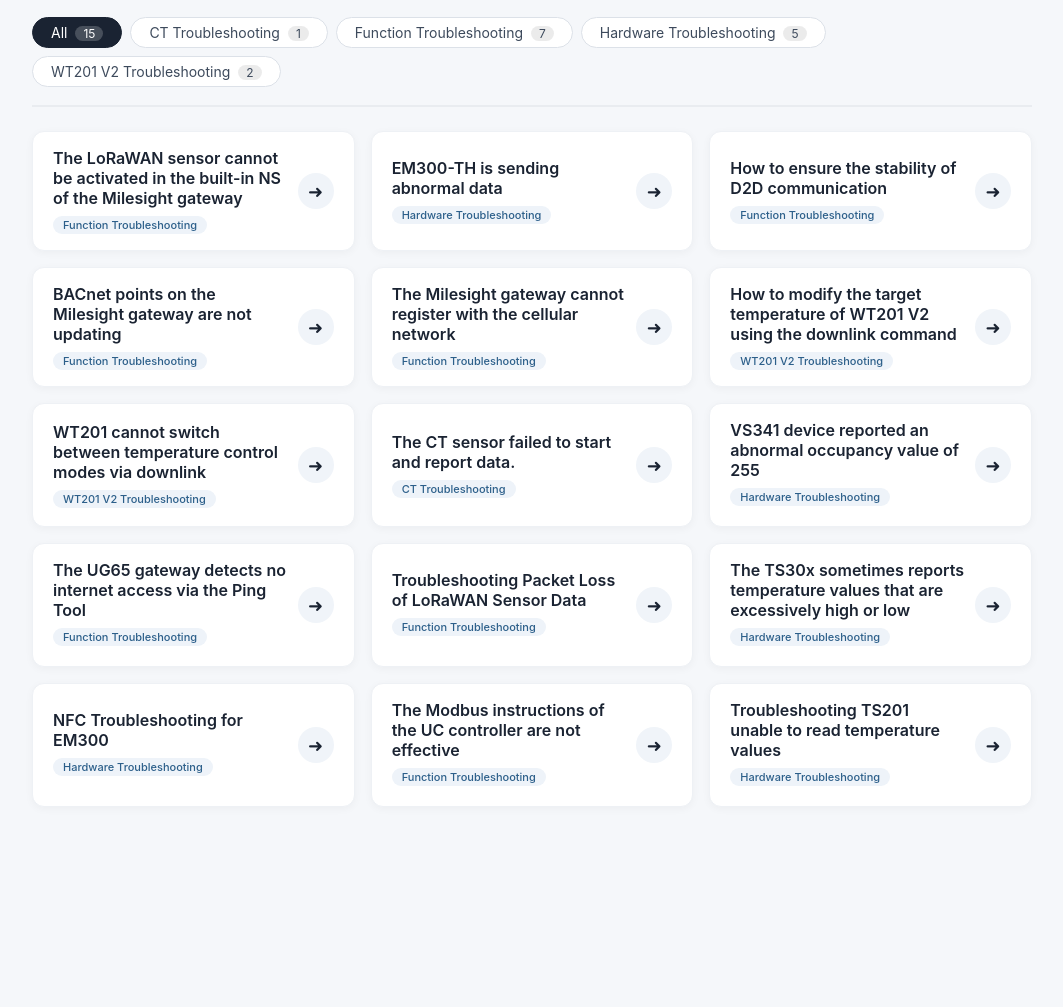
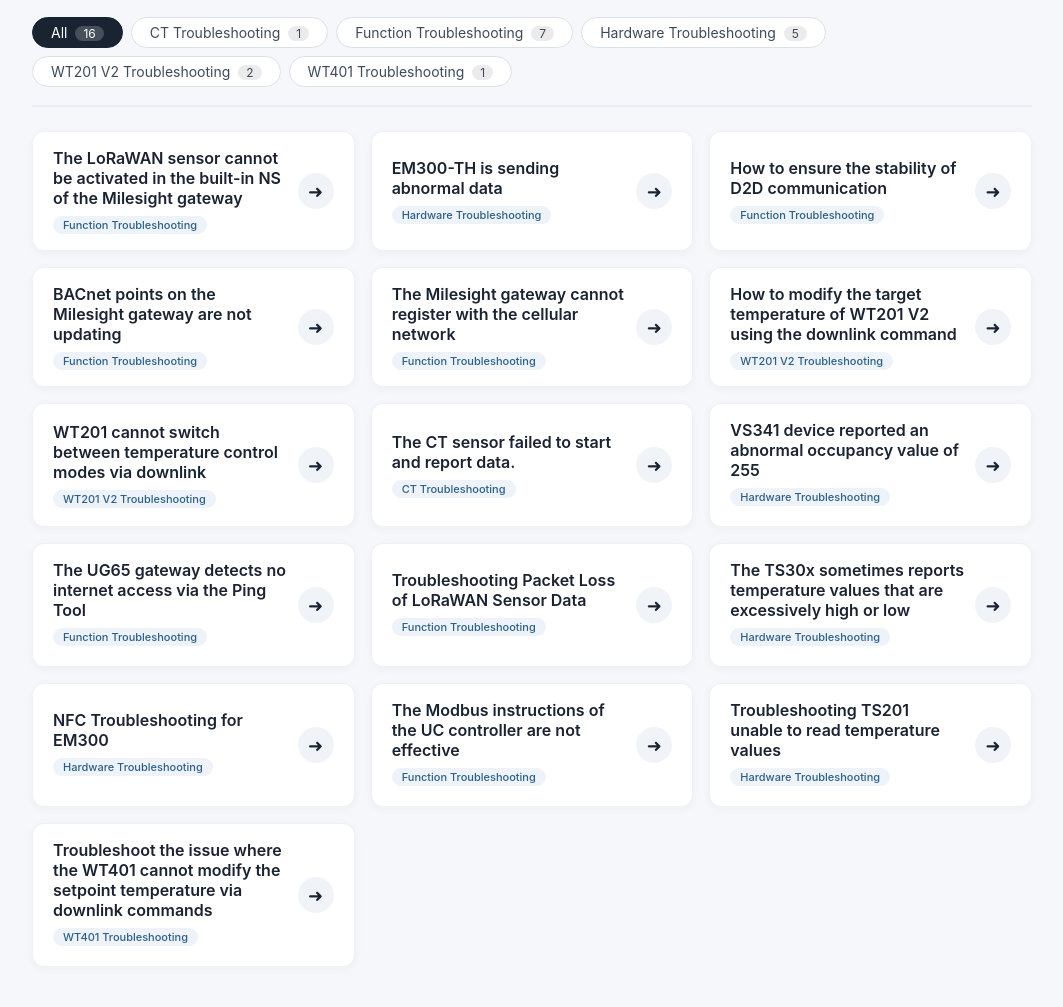
Before and after one commit to 1914439781charles-eng/fault-tree-center, a plain HTML site: page index.html in a window 1280 px wide. Shown: the part 94-1101 px from the top of the page, without its empty margins (108-1171 px from the left). Before the commit the page ends 941 px from the top, so only its background shows below. Drawn offline with Linux system fonts and the light colour scheme.

Commit message:
Update index.html

```diff
--- a/index.html
+++ b/index.html
@@ -368,7 +368,16 @@
             category: 'Hardware Troubleshooting',
             description: ' ',
             path: 'trees/Troubleshooting TS201 unable to read temperature values/'
-        }];
+        },{
+            id: 'tree-016',
+            name: 'Troubleshoot the issue where the WT401 cannot modify the setpoint temperature via downlink commands',
+            category: 'WT401 Troubleshooting',
+            description: ' ',
+            path: 'trees/Troubleshoot the issue where the WT401 cannot modify the setpoint temperature via downlink commands/'
+        }
+
+
+                         ];
         // ============================================================
 
         // ----- Rendering logic (no changes needed below) -----
```
